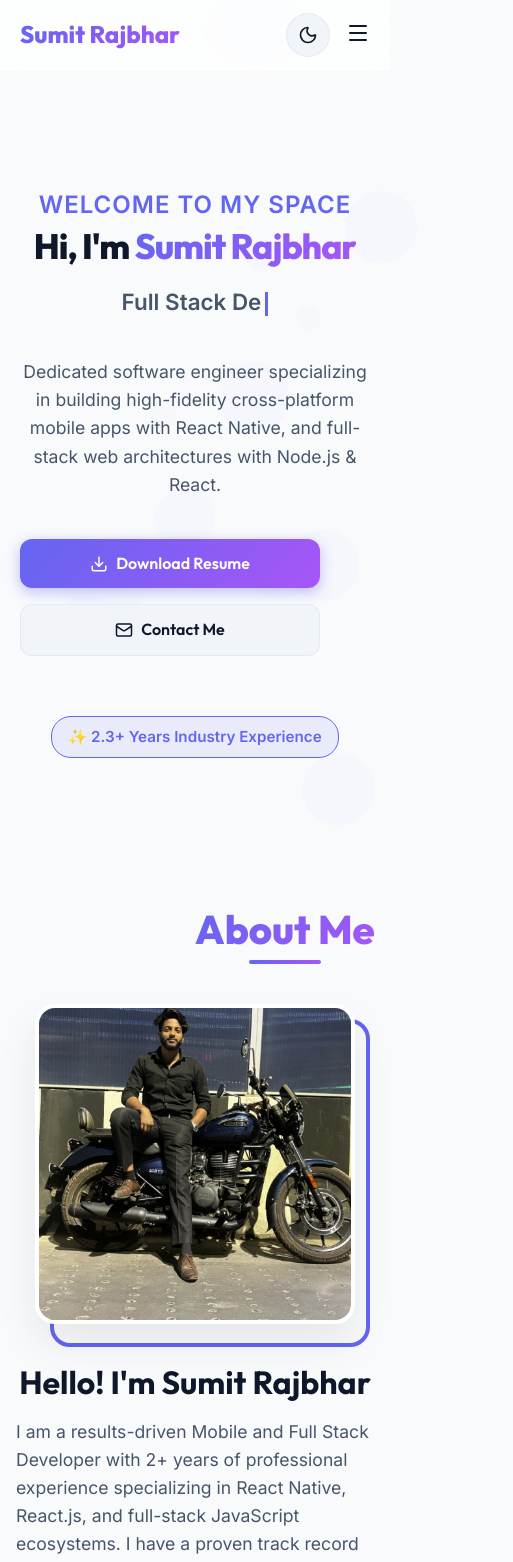
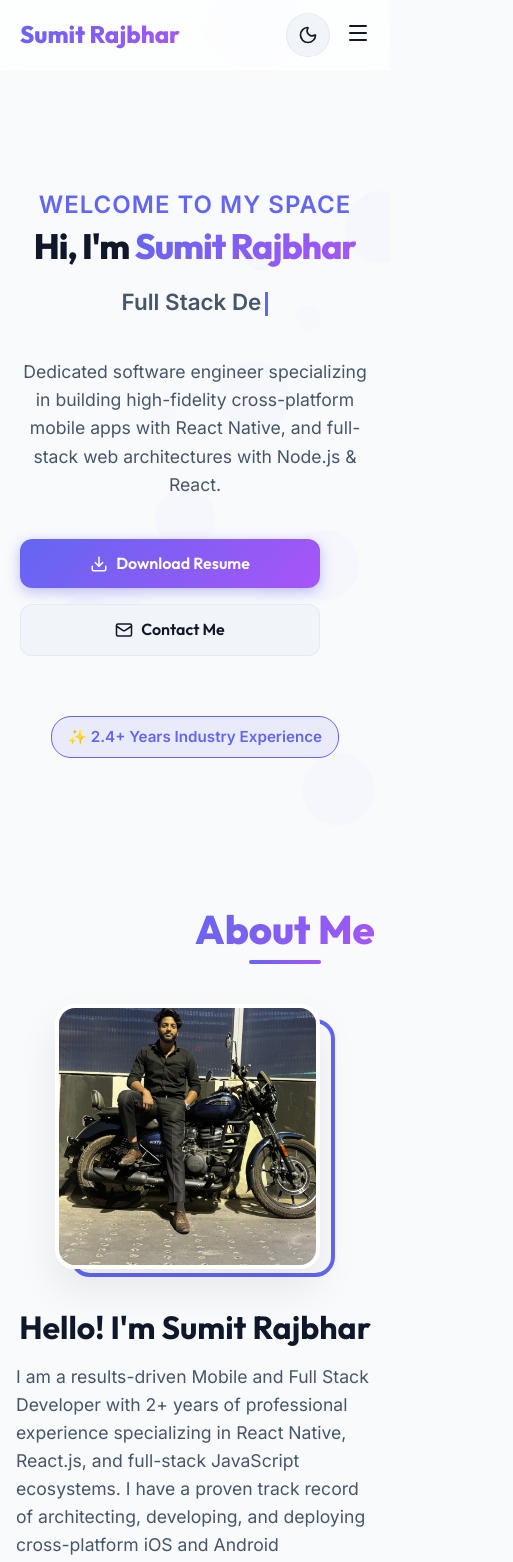
Before and after one commit to Sumit0816/Portfolio, a React (Vite) app: page / in a window 390 px wide. Shown: the top 1562 px of the page, 513 px wide, since content can reach past the window. Built offline with nearby package versions, Linux system fonts and the light colour scheme.

Commit message:
fix: horizontal overflow and header visibility on mobile

```diff
--- a/src/components/About.tsx
+++ b/src/components/About.tsx
@@ -4,7 +4,7 @@ import { Calendar, GraduationCap, Code2, Award } from 'lucide-react';
 
 export default function About() {
   const stats = [
-    { num: '2.3+', label: 'Years Experience', icon: Calendar },
+    { num: '2.4+', label: 'Years Experience', icon: Calendar },
     { num: '10+', label: 'Apps & Websites', icon: Award },
     { num: '15+', label: 'Tech & Toolkits', icon: Code2 },
   ];
--- a/src/components/Hero.tsx
+++ b/src/components/Hero.tsx
@@ -194,7 +194,7 @@ export default function Hero() {
             fontSize: '0.95rem',
           }}
         >
-          <span>✨ 2.3+ Years Industry Experience</span>
+          <span>✨ 2.4+ Years Industry Experience</span>
         </motion.div>
       </div>
     </section>
--- a/src/index.css
+++ b/src/index.css
@@ -73,12 +73,16 @@
   scroll-behavior: smooth;
 }
 
+html, body {
+  max-width: 100%;
+  overflow-x: hidden;
+}
+
 body {
   font-family: var(--font-sans);
   background-color: var(--bg-primary);
   color: var(--text-primary);
   line-height: 1.6;
-  overflow-x: hidden;
   transition: background-color var(--transition-normal), color var(--transition-normal);
 }
 
@@ -122,6 +126,7 @@ a:hover {
   margin: 0 auto;
   position: relative;
   z-index: 10;
+  overflow-x: hidden;
 }
 
 @media (max-width: 768px) {
@@ -376,6 +381,7 @@ a:hover {
   height: 100%;
   z-index: 1;
   pointer-events: none;
+  overflow: hidden;
 }
 
 /* About Section */
@@ -408,8 +414,15 @@ a:hover {
   margin: 0 auto;
 }
 
+@media (max-width: 480px) {
+  .about-photo-wrapper {
+    max-width: 280px;
+  }
+}
+
 .about-photo {
-  width: 100%;
+  width: calc(100% - 15px);
+  height: calc(100% - 15px);
   aspect-ratio: 1;
   border-radius: var(--radius-lg);
   object-fit: cover;
@@ -423,8 +436,8 @@ a:hover {
   position: absolute;
   top: 15px;
   left: 15px;
-  width: 100%;
-  height: 100%;
+  width: calc(100% - 15px);
+  height: calc(100% - 15px);
   border: 4px solid var(--accent);
   border-radius: var(--radius-lg);
   z-index: 1;
```
